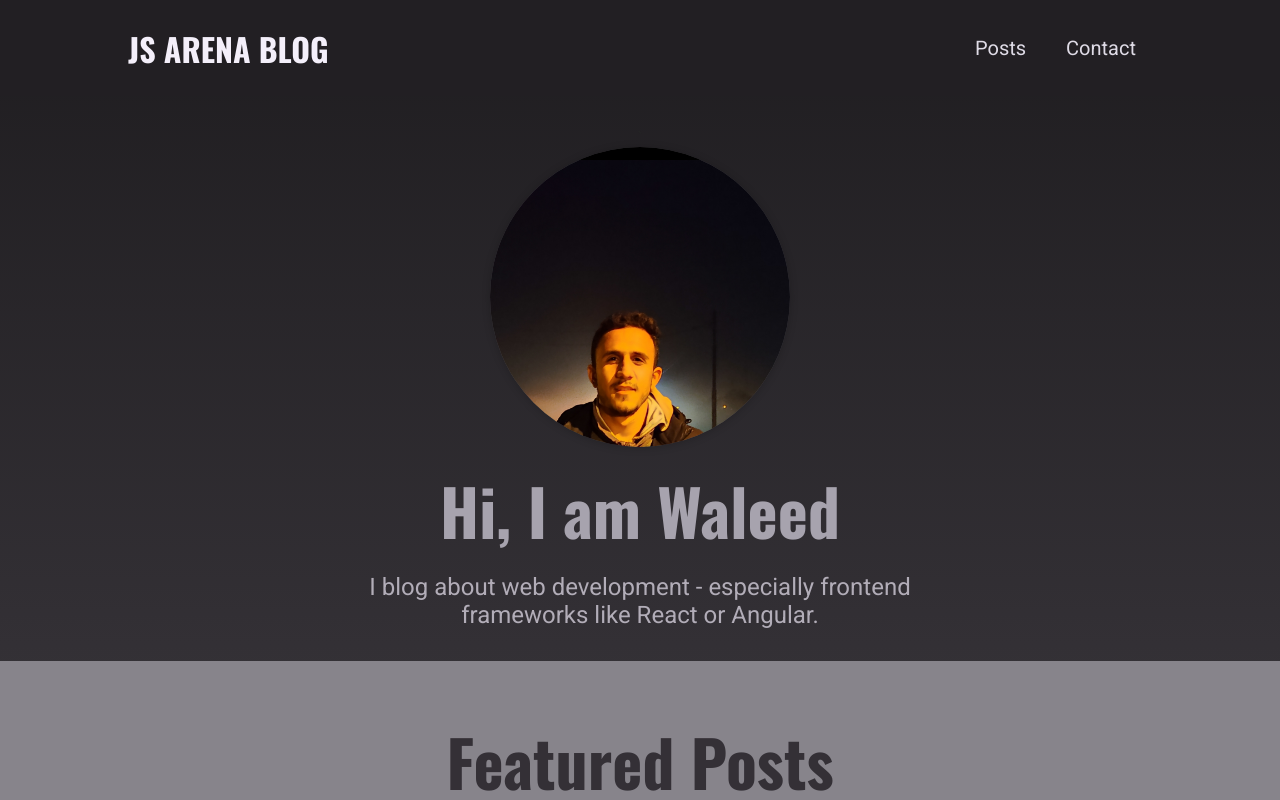
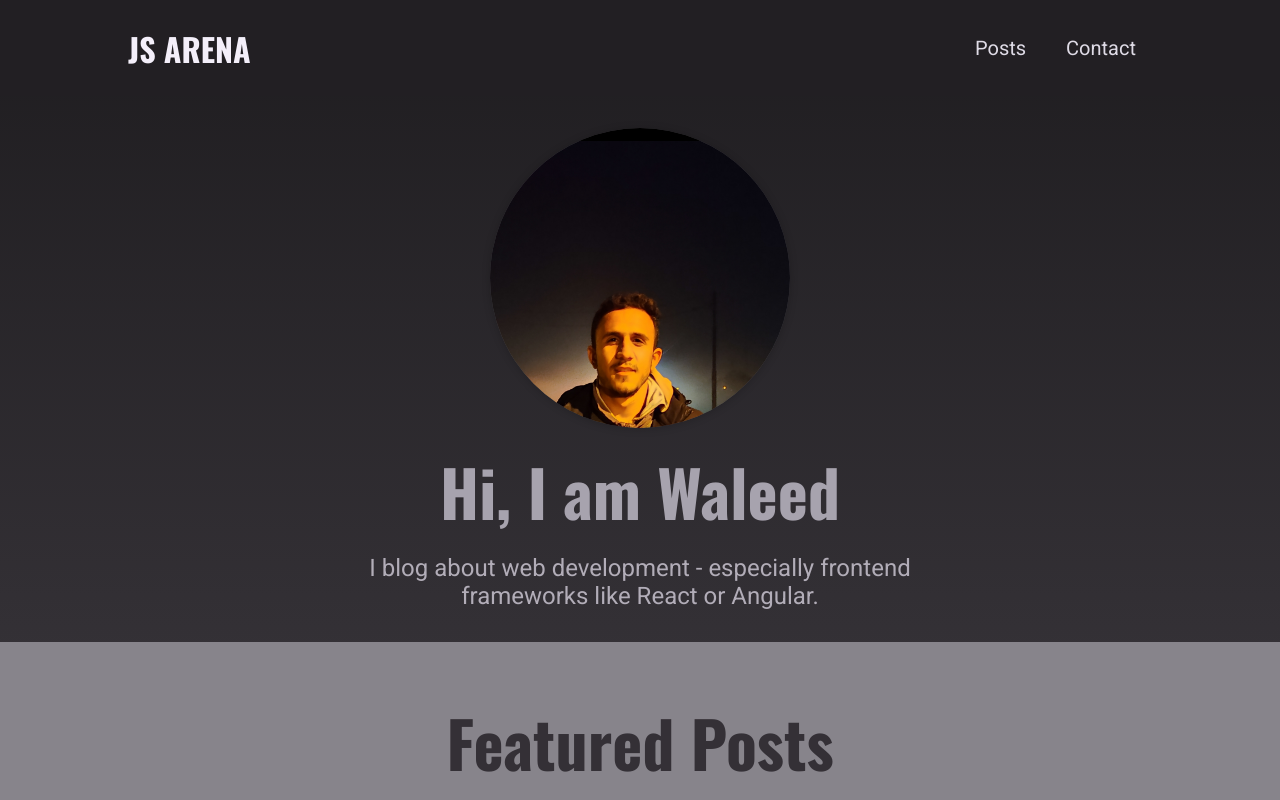
Before and after one commit to waleedsalah4/my-blog, a Next.js app: page / in a window 1280 px wide. Shown: the top 800 px of the page. Built offline with nearby package versions, Linux system fonts and the light colour scheme.

Commit message:
update logo

```diff
--- a/components/home-page/hero.js
+++ b/components/home-page/hero.js
@@ -5,7 +5,7 @@ import classes from './hero.module.css';
 function Hero() {
   return (
     <section className={classes.hero}>
-      `<div className={classes.image}>
+      <div className={classes.image}>
             <Image
                 src='/images/site/waleed.jpg'
                 alt='An image showing Max'
--- a/components/layout/logo.js
+++ b/components/layout/logo.js
@@ -2,7 +2,7 @@ import classes from './logo.module.css';
 
 function Logo() {
     return (
-        <div className={classes.logo}>JS Arena Blog</div>
+        <div className={classes.logo}>JS Arena</div>
     )
 }
 
```
